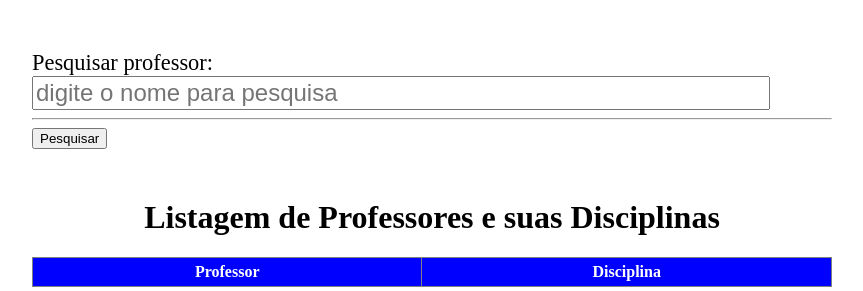
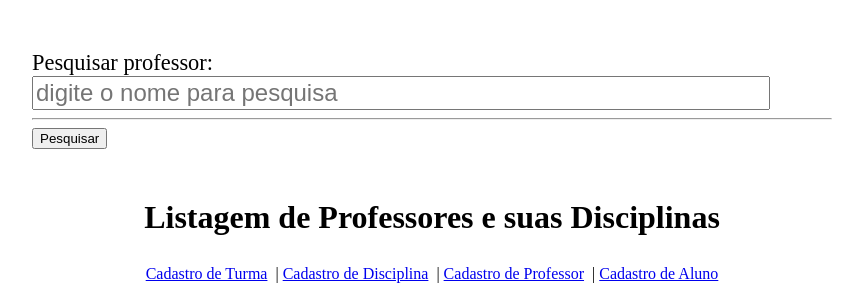
Before and after one commit to w3aewander/modelagem_php_htc_dds_03, a PHP site: page / in a window 1280 px wide. Shown: the top 291 px of the page, without its empty margins (208-1071 px from the left). Run offline with PHP 8.4, Linux system fonts and the light colour scheme; lists and menus that the app fills with data are empty.

Commit message:
Iniciando CRUD

```diff
--- a/index.php
+++ b/index.php
@@ -14,7 +14,6 @@ use \Model\Turma;
 use \Persistence\Connection as Con;
 
 $result = [];
-
 
 if (isset($_POST['nome'])){
 
@@ -37,7 +36,13 @@ if (isset($_POST['nome'])){
 
 }
 
-  $table = "<h1 align='center'>Listagem de Professores e suas Disciplinas</h1>";
+  $table = '<h1 align="center">Listagem de Professores e suas Disciplinas</h1>';
+  $table .= '<div style="padding: 8px;display: block;margin:0 auto;text-align: center;">';
+  $table .= '<a style="padding: 2px;margin:2px;"  href="turma.php">Cadastro de Turma</a> |';
+  $table .= '<a style="padding: 2px;margin:2px;"  href="disciplina.php">Cadastro de Disciplina</a> |';
+  $table .= '<a style="padding: 2px;margin:2px;"  href="professor.php">Cadastro de Professor</a> |';
+  $table .= '<a style="padding: 2px;margin:2px;"  href="aluno.php">Cadastro de Aluno </a>';
+  $table .= '</div>';
 
   echo "
         <div  style='margin:50px auto;width: 800px'>
```
